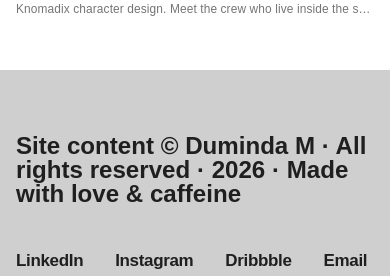
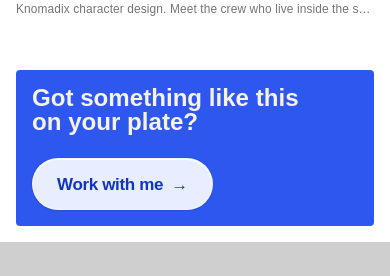
Before and after one commit to duminda-precious/portfolio, a Next.js app: page / in a window 390 px wide. Shown: the part 7647-7923 px from the top of the page. Built offline with nearby package versions, Linux system fonts and the light colour scheme; a web font is replaced by a local one.

Commit message:
Share one Work with me card across the homepage, case studies, and mobile menu.
Co-authored-by: Cursor <cursoragent@cursor.com>

```diff
--- a/src/app/page.tsx
+++ b/src/app/page.tsx
@@ -1,6 +1,7 @@
 import { Footer } from "@/components/layout/Footer";
 import { Chip } from "@/components/primitives/Chip";
 import { Container } from "@/components/primitives/Container";
+import { CtaCard } from "@/components/sections/CtaCard";
 import { ExperimentsGrid } from "@/components/sections/ExperimentsGrid";
 import { FeaturedCard } from "@/components/sections/FeaturedCard";
 import { getExperiments, getFeaturedProjects } from "@/lib/content";
@@ -35,7 +36,7 @@ export default async function HomePage() {
         {/* <video className="h-full w-full object-cover object-bottom" … /> */}
       </div>
 
-      <Container as="main" paper belowHero className="pb-(--space-section)">
+      <Container as="main" paper belowHero className="pb-(--container-pad)">
         <div id="main" className="hero-optical-top">
           <h1 className="type-h1 text-ink">
             Hey, I&apos;m Duminda. I design things, then I make them move.{" "}
@@ -84,6 +85,9 @@ export default async function HomePage() {
           <div className="mt-(--space-section)">
             <ExperimentsGrid experiments={experiments} />
           </div>
+
+          {/* Same ask as every case study, right after the grid. */}
+          <CtaCard className="mt-(--space-section)" />
         </div>
       </Container>
 
--- a/src/app/work/[slug]/page.tsx
+++ b/src/app/work/[slug]/page.tsx
@@ -4,11 +4,11 @@ import { notFound } from "next/navigation";
 import { Footer } from "@/components/layout/Footer";
 import { InteractiveEmbed } from "@/components/media/InteractiveEmbed";
 import { Media } from "@/components/media/Media";
-import { ButtonLink } from "@/components/primitives/ButtonLink";
 import { Container } from "@/components/primitives/Container";
 import { Eyebrow } from "@/components/primitives/Eyebrow";
 import { SectionHeading } from "@/components/primitives/SectionHeading";
 import { BodyBlocks } from "@/components/sections/BodyBlocks";
+import { CtaCard } from "@/components/sections/CtaCard";
 import { FeaturedCard } from "@/components/sections/FeaturedCard";
 import {
   DISCIPLINE_LABELS,
@@ -120,21 +120,8 @@ export default async function CaseStudyPage({
             <BodyBlocks blocks={project.body} />
           </div>
 
-          {/* Every study ends on the same ask the footer makes, said louder. */}
-          <aside
-            className="mt-(--space-section) flex flex-col items-start gap-(--spacing-6) rounded-(--radius-sm) bg-brand-500 p-(--spacing-4) text-cream md:flex-row md:items-center md:justify-between [&_:focus-visible]:outline-(--color-cream)"
-          >
-            <p className="type-h4 max-w-[20ch]">
-              Got something like this on your plate?
-            </p>
-            <ButtonLink
-              href="/work-with-me"
-              variant="glass"
-              className="shrink-0"
-            >
-              Work with me <span aria-hidden="true">→</span>
-            </ButtonLink>
-          </aside>
+          {/* Every study ends on the same ask, said louder. */}
+          <CtaCard className="mt-(--space-section)" />
 
           {/* Two more studies, last on the page. Same card as the homepage.
            * previous/next wrap at both ends, so the reader is never
--- a/src/components/layout/MobileMenu.tsx
+++ b/src/components/layout/MobileMenu.tsx
@@ -5,6 +5,7 @@ import { usePathname } from "next/navigation";
 import { useCallback, useEffect, useRef, useState } from "react";
 import { createPortal } from "react-dom";
 
+import { buttonClasses } from "@/components/primitives/ButtonLink";
 import type { NavItem } from "@/lib/content";
 import { cn } from "@/lib/utils/cn";
 
@@ -128,7 +129,7 @@ export function MobileMenu({ items }: { items: NavItem[] }) {
           role="dialog"
           aria-modal="true"
           aria-label="Main navigation"
-          className="glass fixed inset-0 z-(--z-lightbox) flex flex-col px-(--container-pad) pt-(--spacing-6) pb-(--spacing-8) md:hidden"
+          className="glass fixed inset-0 z-(--z-lightbox) flex flex-col px-(--container-pad) pt-(--spacing-6) pb-(--container-pad) md:hidden"
         >
           <div className="flex justify-end">
             <button
@@ -141,23 +142,35 @@ export function MobileMenu({ items }: { items: NavItem[] }) {
           </div>
 
           <nav aria-label="Main" className="mt-(--spacing-8)">
+            {/* Home only appears here: on desktop the logo does that job,
+             * but inside the full-screen sheet the logo is covered. */}
             <Nav
-              items={items.filter((item) => item.href !== "/work-with-me")}
+              items={[
+                { label: "Home", href: "/" },
+                ...items.filter((item) => item.href !== "/work-with-me"),
+              ]}
               variant="overlay"
               onNavigate={close}
             />
           </nav>
 
-          {/* Pinned to the bottom of the sheet, the way the menu frame is. */}
+          {/* The ask, pinned to the bottom of the sheet: the same blue card
+           * and white glass pill as the case-study CTA, 16px all round. */}
+          <div className="mt-auto flex flex-col gap-(--spacing-24) rounded-(--radius-sm) bg-brand-500 p-(--spacing-4) text-cream [&_:focus-visible]:outline-(--color-cream)">
+            <p className="type-h2 type-h2-fixed">
+              Got cool
+              <br />
+              ideas?
+            </p>
             <Link
               href="/work-with-me"
               onClick={close}
               aria-current={pathname === "/work-with-me" ? "page" : undefined}
-            className="type-h4 type-h4-fixed mt-auto flex items-center justify-between pt-(--spacing-8) text-ink/60 no-underline hover:text-brand-700 focus-visible:text-brand-700 active:text-brand-700 aria-[current=page]:text-brand-700"
+              className={buttonClasses("glass", "self-start")}
             >
-            Work with me
-            <span aria-hidden="true">+</span>
+              Work with me <span aria-hidden="true">→</span>
             </Link>
+          </div>
         </div>,
             document.body,
           )
--- /dev/null
+++ b/src/components/sections/CtaCard.tsx
@@ -0,0 +1,25 @@
+import { ButtonLink } from "@/components/primitives/ButtonLink";
+import { cn } from "@/lib/utils/cn";
+
+/**
+ * The blue "Work with me" ask: cream headline left, white glass pill right,
+ * 16px padding all round. One component so the homepage and every case
+ * study say it the same way.
+ */
+export function CtaCard({ className }: { className?: string }) {
+  return (
+    <aside
+      className={cn(
+        "flex flex-col items-start gap-(--spacing-6) rounded-(--radius-sm) bg-brand-500 p-(--spacing-4) text-cream md:flex-row md:items-center md:justify-between [&_:focus-visible]:outline-(--color-cream)",
+        className,
+      )}
+    >
+      <p className="type-h4 max-w-[20ch]">
+        Got something like this on your plate?
+      </p>
+      <ButtonLink href="/work-with-me" variant="glass" className="shrink-0">
+        Work with me <span aria-hidden="true">→</span>
+      </ButtonLink>
+    </aside>
+  );
+}
```
Lines whose indentation alone changed are shown as unchanged.
